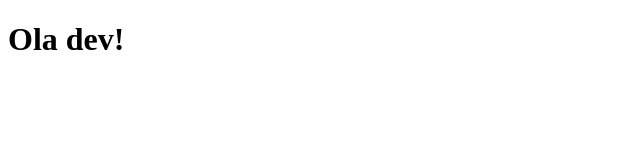
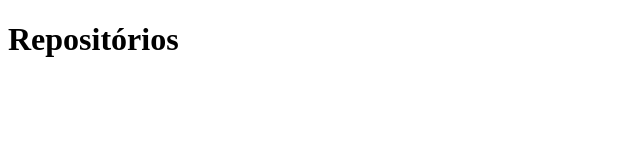
Before and after one commit to eduardaknevitz/CursoReact_Udemy, a React (Create React App) app: page /repositories in a window 1280 px wide. Shown: the top 160 px of the page, without its empty margins (0-640 px from the left). Built offline with nearby package versions, Linux system fonts and the light colour scheme.

Commit message:
Roteamento com react-router-dom

```diff
--- a/src/App.tsx
+++ b/src/App.tsx
@@ -1,7 +1,14 @@
 import React from "react";
+import { BrowserRouter } from "react-router-dom";
 
-function App() {
-  return <h1>Ola dev!</h1>;
-}
+import { Routes } from "./routes";
+
+const App: React.FC = () => {
+  return (
+    <BrowserRouter>
+      <Routes />
+    </BrowserRouter>
+  );
+};
 
 export default App;
--- /dev/null
+++ b/src/pages/Dashboard/index.tsx
@@ -0,0 +1,5 @@
+import React from "react";
+
+export const Dashboard: React.FC = () => {
+  return <h1>Dashboard</h1>;
+};
--- /dev/null
+++ b/src/pages/Repo/index.tsx
@@ -0,0 +1,5 @@
+import React from "react";
+
+export const Repo: React.FC = () => {
+  return <h1>Repositórios</h1>;
+};
--- /dev/null
+++ b/src/routes/index.tsx
@@ -0,0 +1,13 @@
+import React from "react";
+import { Switch, Route } from "react-router-dom";
+import { Dashboard } from "../pages/Dashboard";
+import { Repo } from "../pages/Repo";
+
+export const Routes: React.FC = () => {
+  return (
+    <Switch>
+      <Route component={Dashboard} path="/" exact />
+      <Route component={Repo} path="/repositories" />
+    </Switch>
+  );
+};
```
Also changed, not shown: src/assets/background.svg (added), src/assets/logo.svg (added).
